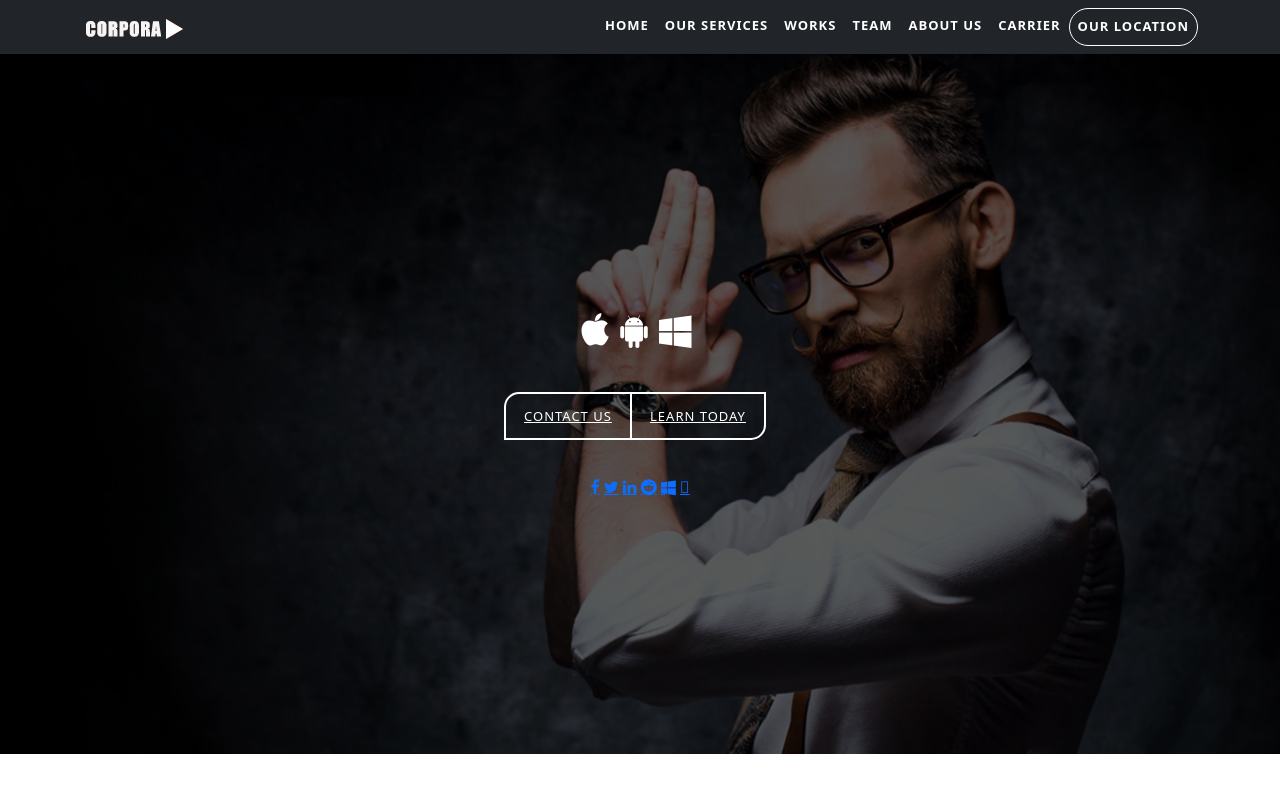
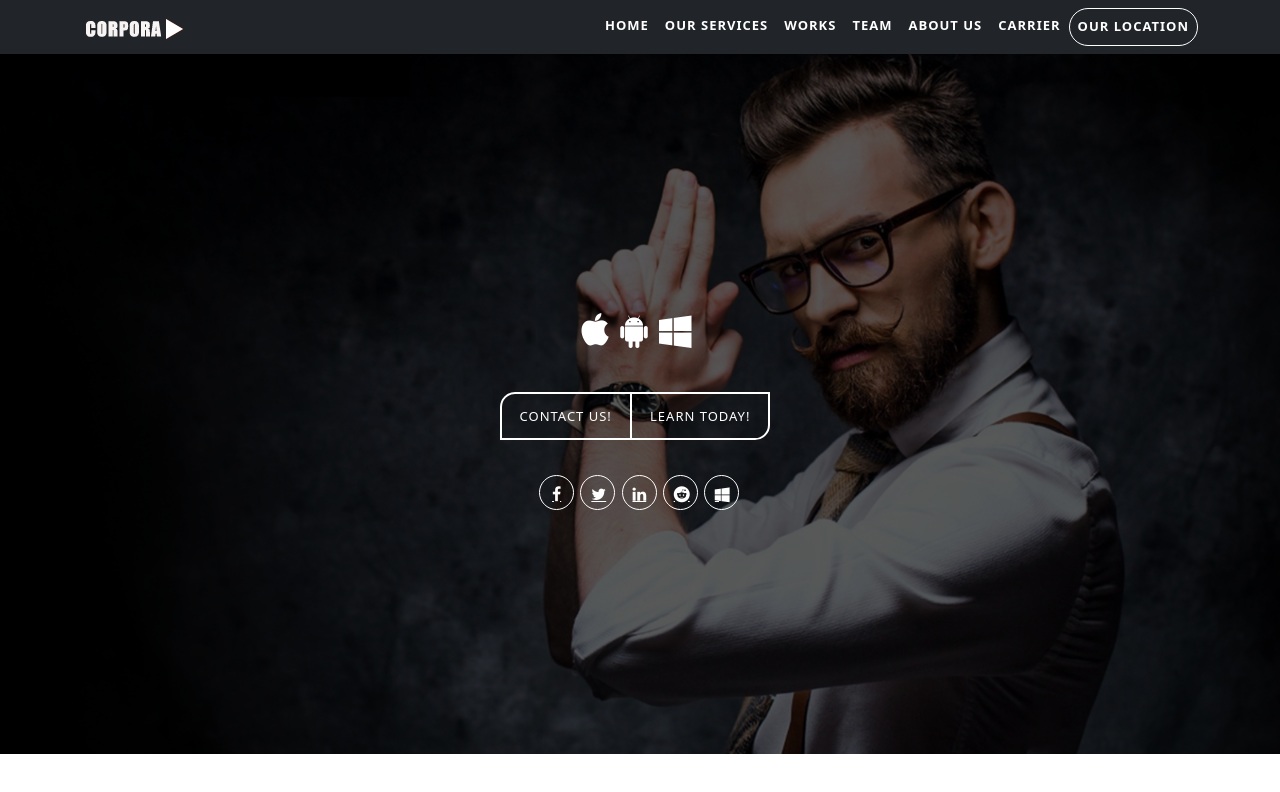
Before and after one commit to GUchechi/Gmord-site, a plain HTML site: page index.html in a window 1280 px wide. Drawn offline with nearby package versions, Linux system fonts and the light colour scheme.

Commit message:
added styles

```diff
--- a/css/style.css
+++ b/css/style.css
@@ -120,7 +120,7 @@ body
     border-top-left-radius: 15px;
     transition: all 0.5s ease-in;
     margin-right: -6px;
-
+    text-decoration: none;
 }
 
 .btn1:hover
@@ -144,4 +144,43 @@ body
     border-bottom-right-radius: 15px;
     transition: all 0.5s ease-in;
     margin-right:10px;
+    text-decoration: none;
 }
+
+.btn2:hover
+{
+    text-decoration: none;
+    color: white;
+    background-color: orangered;
+    border-color: orangered;
+
+}
+
+.social-networks a.fa
+{
+    border: 1px solid white;
+    padding: 10px;
+    color: white;
+    width: 35px;
+    height: 35px;
+    border-radius: 25px;
+    margin-right: 2px;
+    transition: all 0.5s ease-in;
+
+}
+
+.social-networks a.fa:hover
+{
+    text-decoration: none;
+    background-color: deepskyblue;
+    color: white;
+    border: 1px solid deepskyblue;
+
+}
+
+.slider .text, .slider .typed-cursor
+{
+    display: inline;
+    font-size: 50px;
+    text-transform: uppercase;
+}
--- a/index.html
+++ b/index.html
@@ -49,18 +49,17 @@
           <div class="text"></div>
           <!-- End Typing Effect -->
           <div class="cta-div">
-            <a href="" class="btn1">CONTACT US</a>
-            <a href="" class="btn2">LEARN TODAY</a>
+            <a href="" class="btn1">CONTACT US!</a>
+            <a href="" class="btn2">LEARN TODAY!</a>
           </div>
           <br><br>
           <!-- Social networks -->
-          <div class="social-network">
+          <div class="social-networks">
             <a href="" class="fa fa-facebook"></a>
             <a href="" class="fa fa-twitter"></a>
             <a href="" class="fa fa-linkedin"></a>
             <a href="" class="fa fa-reddit"></a>
             <a href="" class="fa fa-windows"></a>
-            <a href="" class="fa-cog"></a>
           </div>
         </div>
       </div>
```
